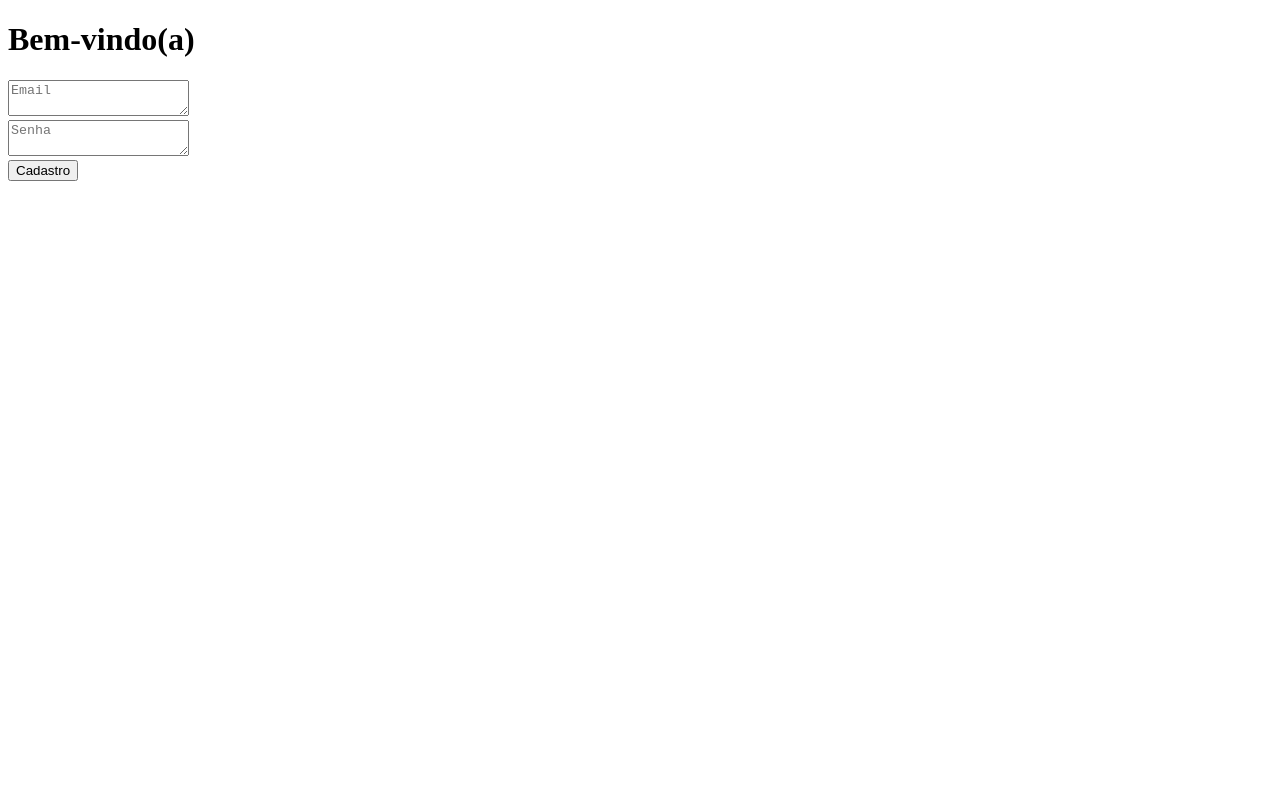
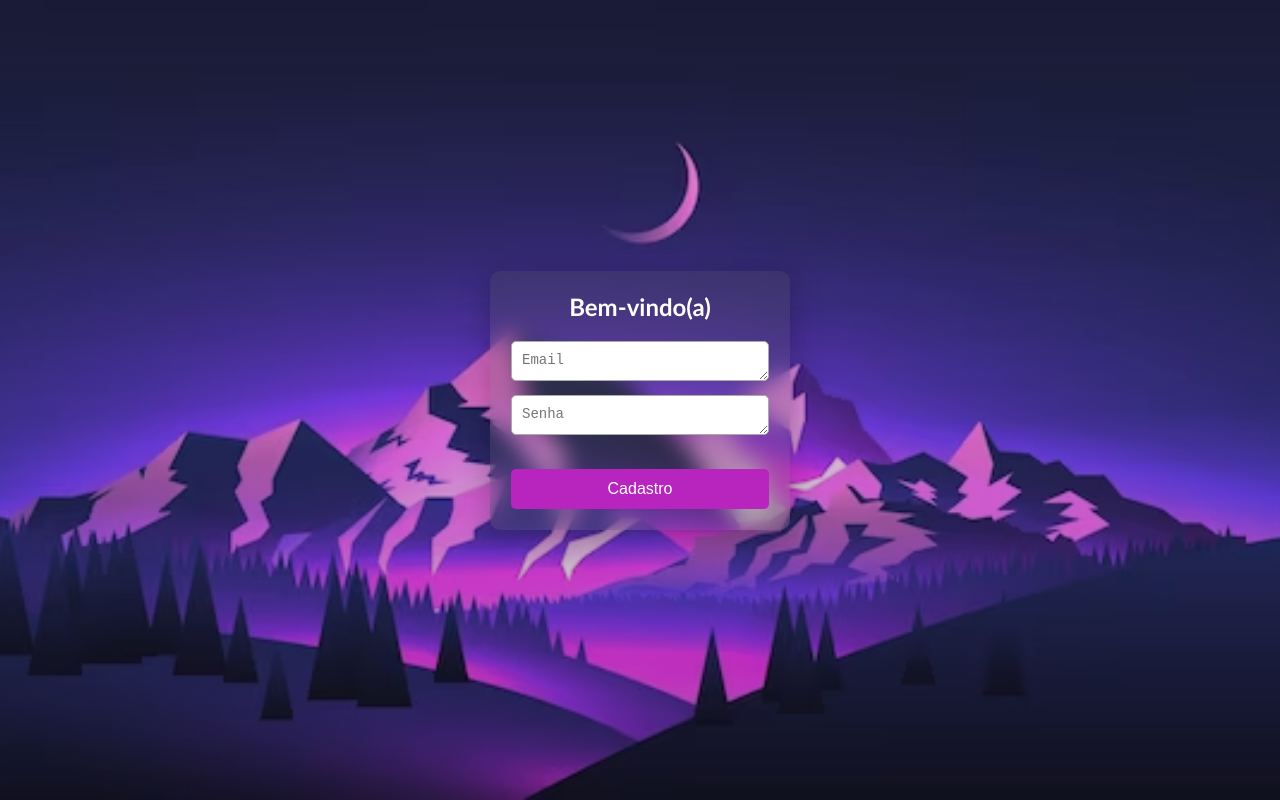
Before and after one commit to PedrosoEnzo/Planejador-Financeiro-com-Ia, a plain HTML site: page Cadastro/cadastro.html in a window 1280 px wide. Drawn offline with Linux system fonts and the light colour scheme.

Commit message:
Corrigi erro no link

```diff
--- a/Cadastro/cadastro.html
+++ b/Cadastro/cadastro.html
@@ -5,7 +5,7 @@
     <meta charset="UTF-8">
     <meta name="viewport" content="width=device-width, initial-scale=1.0">
     <title>Planejador Financeiro com IA</title>
-    <link rel="stylesheet" href="../Cadastro/cadastro.css/">
+    <link rel="stylesheet" href="../Cadastro/cadastro.css">
 </head>
 
 <body>
```
